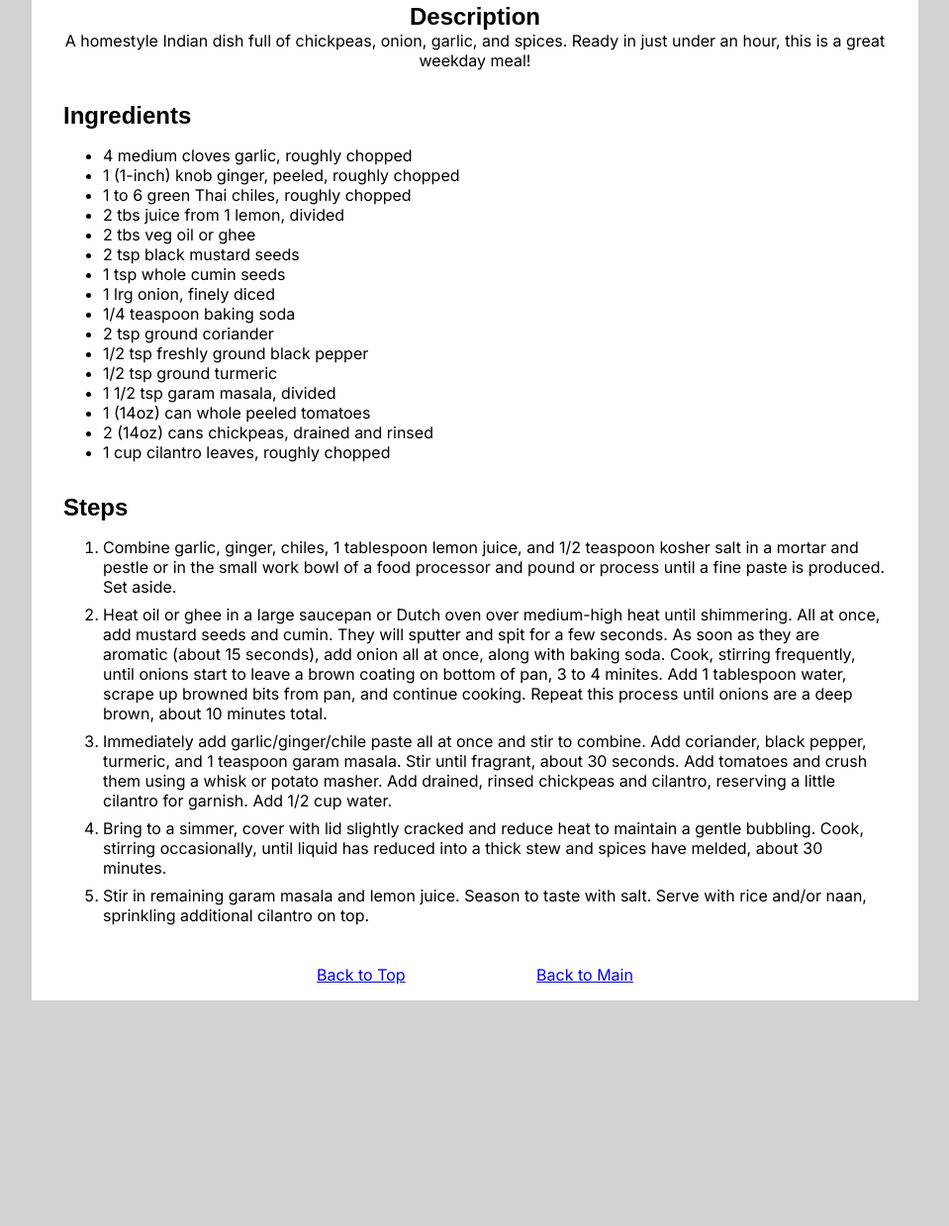
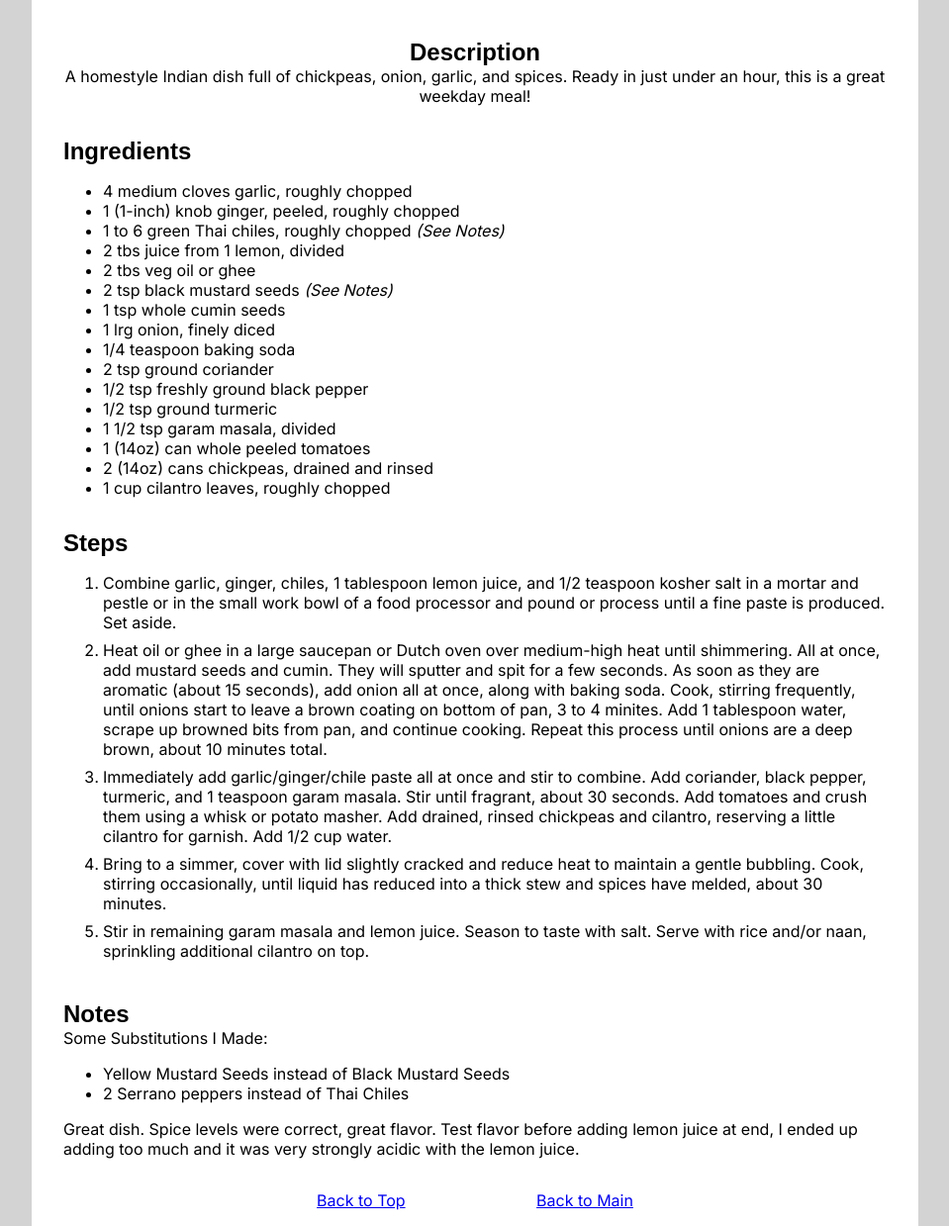
Before and after one commit to brimwell/nlrecipes-project, a plain HTML site: page recipes/channa.html in a window 1280 px wide. Shown: the part 705-1944 px from the top of the page at 99% size, without its empty margins (160-1119 px from the left). Before the commit the page ends 1716 px from the top, so only its background shows below. Drawn offline with Linux system fonts and the light colour scheme; a web font is replaced by a local one.

Commit message:
Update website content.

```diff
--- a/recipes/channa.html
+++ b/recipes/channa.html
@@ -11,6 +11,7 @@
     <main>
         <div id="overview">
             <h1 id="top">Channa Masala</h1>
+            <p>Made on Monday, December 5, 2023</p>
             <p>from <a href="https://www.seriouseats.com/channa-masala-recipe">Serious Eats</a> website</p>
             <img src="../images/channa-masala.webp">
 
@@ -23,10 +24,10 @@
             <ul>
                 <li>4 medium cloves garlic, roughly chopped</li>
                 <li>1 (1-inch) knob ginger, peeled, roughly chopped</li>
-                <li>1 to 6 green Thai chiles, roughly chopped</li>
+                <li>1 to 6 green Thai chiles, roughly chopped <em>(See Notes)</em></li>
                 <li>2 tbs juice from 1 lemon, divided</li>
                 <li>2 tbs veg oil or ghee</li>
-                <li>2 tsp black mustard seeds</li>
+                <li>2 tsp black mustard seeds <em>(See Notes)</em></li>
                 <li>1 tsp whole cumin seeds</li>
                 <li>1 lrg onion, finely diced</li>
                 <li>1/4 teaspoon baking soda</li>
@@ -51,6 +52,16 @@
             </ol>
         </div>
 
+        <div id="notes">
+            <h2>Notes</h2>
+            <p>Some Substitutions I Made:</p>
+            <ul>
+                <li>Yellow Mustard Seeds instead of Black Mustard Seeds</li>
+                <li>2 Serrano peppers instead of Thai Chiles</li>
+            </ul>
+            <p>Great dish. Spice levels were correct, great flavor.  Test flavor before adding lemon juice at end, I ended up adding too much and it was very strongly acidic with the lemon juice.</p>
+        </div>
+
         <div id="mininav">
             <p><a href="#top">Back to Top</a></p>
             <p><a href="../index.html">Back to Main</a></p>
--- a/style.css
+++ b/style.css
@@ -43,7 +43,11 @@ main {
 }
 
 #overview p {
-    margin: 0 0 1rem 0;
+    margin: 0;
+}
+
+#overview img {
+    margin: 1rem 0;
 }
 
 #overview h1 {
@@ -67,9 +71,22 @@ main {
     margin: 2rem;
 }
 
+#notes {
+    margin: 2rem;
+}
+
+#notes h2 {
+    margin-bottom: 0;
+}
+
+#notes p {
+    margin: 0;
+}
+
 #steps h2 {
     margin-bottom: 0;;
 }
+
 
 #steps {
     margin: 2rem;
```
